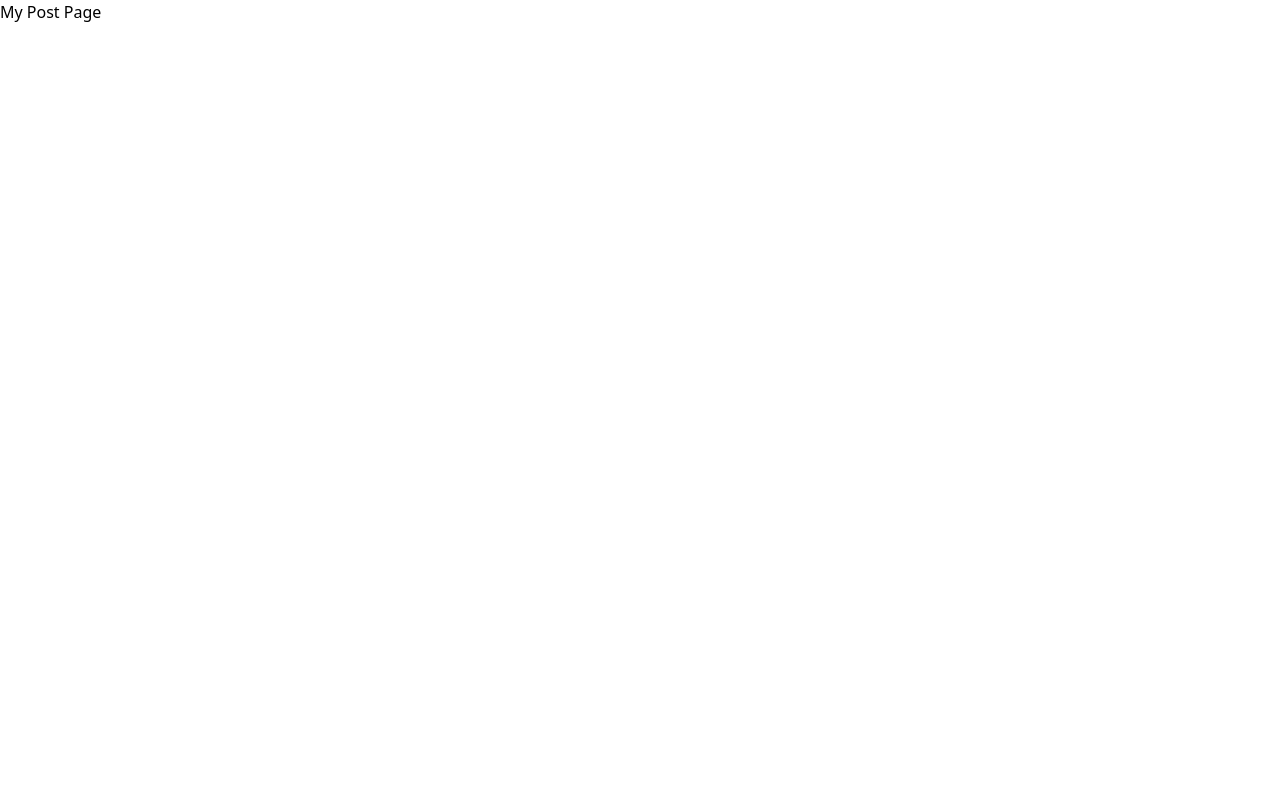
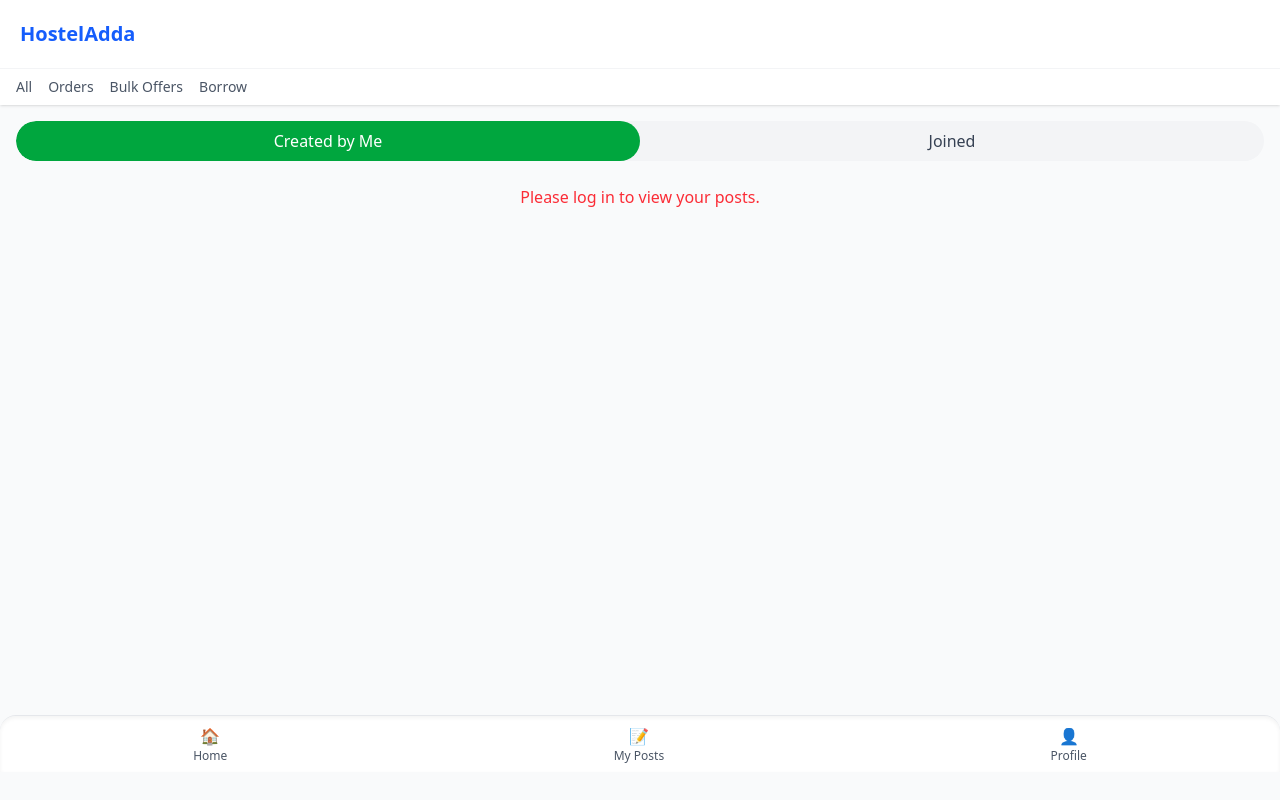
Before and after one commit to sergeocipher/hostelAdda, a React (Vite) app in the folder frontend/app/: page /myposts in a window 1280 px wide. Built offline with nearby package versions, Linux system fonts and the light colour scheme.

Commit message:
connect myPostpage to backend and bottom navBar working

```diff
--- a/frontend/app/src/components/BottomNav.jsx
+++ b/frontend/app/src/components/BottomNav.jsx
@@ -1,20 +1,31 @@
+import { useNavigate } from "react-router-dom";
+
 function BottomNav() {
+  const navigate = useNavigate();
+
   return (
-    <nav className="fixed bottom-7 left-0 right-0 bg-white shadow-inner border-t border-gray-200">
+    <nav className="fixed bottom-7 left-0 right-0 bg-white shadow-inner border-t border-gray-200 rounded-t-2xl">
       <div className="flex justify-around py-2 text-gray-600">
-        <button className="flex flex-col items-center hover:text-blue-600">
+        <button
+          onClick={() => navigate("/home")}
+          className="flex flex-col items-center hover:text-blue-600"
+        >
           <span>🏠</span>
           <span className="text-xs">Home</span>
         </button>
-        <button className="flex flex-col items-center hover:text-blue-600">
+
+        <button
+          onClick={() => navigate("/myposts")}
+          className="flex flex-col items-center hover:text-blue-600"
+        >
           <span>📝</span>
           <span className="text-xs">My Posts</span>
         </button>
-        {/* <button className="flex flex-col items-center hover:text-blue-600">
-          <span>🔔</span>
-          <span className="text-xs">Notifications</span>
-        </button> */}
-        <button className="flex flex-col items-center hover:text-blue-600">
+
+        <button
+          onClick={() => navigate("/profile")}
+          className="flex flex-col items-center hover:text-blue-600"
+        >
           <span>👤</span>
           <span className="text-xs">Profile</span>
         </button>
--- a/frontend/app/src/pages/MyPostPage.jsx
+++ b/frontend/app/src/pages/MyPostPage.jsx
@@ -1,3 +1,162 @@
-export default function MyPostPage(){
-    return <div>My Post Page </div>;
+import { useState, useEffect } from "react";
+import Navbar from "../components/Navbar";
+import BottomNav from "../components/BottomNav";
+import { api } from "../utils/api";
+
+function MyPostsPage() {
+  const [activeTab, setActiveTab] = useState("created");
+  const [createdPosts, setCreatedPosts] = useState([]);
+  const [joinedPosts, setJoinedPosts] = useState([]); // future use
+  const [loading, setLoading] = useState(true);
+  const [error, setError] = useState("");
+  const [selectedPost, setSelectedPost] = useState(null);
+
+  // Fetch user's posts
+  useEffect(() => {
+    const fetchMyPosts = async () => {
+      try {
+        const token = localStorage.getItem("token");
+        if (!token) {
+          setError("Please log in to view your posts.");
+          setLoading(false);
+          return;
+        }
+
+        const posts = await api.getMyPosts(token);
+        setCreatedPosts(posts);
+      } catch (err) {
+        console.error("Error fetching user's posts:", err);
+        setError(err.message || "Failed to fetch your posts.");
+      } finally {
+        setLoading(false);
+      }
+    };
+
+    fetchMyPosts();
+  }, []);
+
+  const posts = activeTab === "created" ? createdPosts : joinedPosts;
+
+  const getStatusColor = (status) => {
+    switch (status?.toLowerCase()) {
+      case "completed":
+        return "text-green-600 bg-green-50";
+      case "active":
+        return "text-yellow-600 bg-yellow-50";
+      case "closed":
+        return "text-red-600 bg-red-50";
+      case "pending":
+        return "text-orange-600 bg-orange-50";
+      default:
+        return "text-gray-600 bg-gray-100";
+    }
+  };
+
+  return (
+    <div className="min-h-screen flex flex-col bg-gray-50 pb-24">
+      <Navbar />
+
+      {/* Tabs */}
+      <div className="flex mt-4 mx-4 bg-gray-100 rounded-full overflow-hidden">
+        <button
+          className={`flex-1 py-2 font-medium rounded-full transition ${
+            activeTab === "created"
+              ? "bg-green-600 text-white"
+              : "text-gray-700 hover:bg-gray-200"
+          }`}
+          onClick={() => setActiveTab("created")}
+        >
+          Created by Me
+        </button>
+        <button
+          className={`flex-1 py-2 font-medium rounded-full transition ${
+            activeTab === "joined"
+              ? "bg-green-600 text-white"
+              : "text-gray-700 hover:bg-gray-200"
+          }`}
+          onClick={() => setActiveTab("joined")}
+        >
+          Joined
+        </button>
+      </div>
+
+      {/* Content */}
+      <div className="flex-1 mt-6 space-y-4 px-5">
+        {loading ? (
+          <p className="text-center text-gray-500">Loading your posts...</p>
+        ) : error ? (
+          <p className="text-center text-red-500">{error}</p>
+        ) : posts.length === 0 ? (
+          <p className="text-center text-gray-500">No posts found.</p>
+        ) : (
+          posts.map((post) => (
+            <div
+              key={post._id}
+              className="bg-white rounded-xl shadow-sm p-4 flex justify-between items-center border border-gray-100 hover:shadow-md transition"
+            >
+              <div>
+                <h3 className="font-semibold text-lg text-gray-800">{post.title}</h3>
+                <span className="inline-block text-xs mt-1 px-2 py-1 rounded-full bg-blue-50 text-blue-700">
+                  {post.type}
+                </span>
+                <p className="text-xs text-gray-500 mt-1">
+                  {new Date(post.createdAt).toLocaleString()}
+                </p>
+              </div>
+              <div className="flex flex-col items-end gap-2">
+                <span
+                  className={`text-xs font-medium px-2 py-1 rounded-full ${getStatusColor(
+                    post.status
+                  )}`}
+                >
+                  {post.status || "Active"}
+                </span>
+                <button
+                  onClick={() => setSelectedPost(post)}
+                  className="text-sm text-blue-600 hover:underline"
+                >
+                  Responses
+                </button>
+              </div>
+            </div>
+          ))
+        )}
+      </div>
+
+      <BottomNav />
+
+      {/* Modal for Responses */}
+      {selectedPost && (
+        <div className="fixed inset-0 bg-black bg-opacity-40 flex items-center justify-center z-50">
+          <div className="bg-white rounded-xl shadow-lg w-11/12 max-w-md p-6 relative">
+            <h2 className="text-lg font-semibold mb-3 text-gray-800">
+              Responses for "{selectedPost.title}"
+            </h2>
+            <div className="space-y-3 max-h-60 overflow-y-auto">
+              <div className="p-3 bg-gray-50 rounded-lg">
+                <p className="text-sm text-gray-700">
+                  “I’ll join for 2 pizzas 🍕 with extra cheese.”
+                </p>
+                <p className="text-xs text-gray-400 mt-1">— Riya Sharma</p>
+              </div>
+              <div className="p-3 bg-gray-50 rounded-lg">
+                <p className="text-sm text-gray-700">
+                  “Can you also add garlic bread?”
+                </p>
+                <p className="text-xs text-gray-400 mt-1">— Arjun Patel</p>
+              </div>
+            </div>
+            <button
+              onClick={() => setSelectedPost(null)}
+              className="absolute top-2 right-3 text-gray-500 hover:text-gray-700"
+            >
+              ✖
+            </button>
+          </div>
+        </div>
+      )}
+    </div>
+  );
 }
+
+export default MyPostsPage;
--- a/frontend/app/src/utils/api.js
+++ b/frontend/app/src/utils/api.js
@@ -62,6 +62,19 @@
   return res.json();
 },
 
+getMyPosts: async (token) => {
+  const res = await fetch(`${API_BASE_URL}/posts/my-posts`, {
+    headers: {
+      Authorization: `Bearer ${token}`,
+    },
+  });
+  if (!res.ok) {
+    const err = await res.json();
+    throw new Error(err.message || "Failed to fetch user's posts");
+  }
+  return res.json();
+},
+
   leavePost: async (token, postId) => {
     const res = await fetch(`${API_BASE_URL}/participations/${postId}/leave`, {
       method: "DELETE",
```
Also changed, not shown: 2 other files (tests, documents, lock files or other folders).
